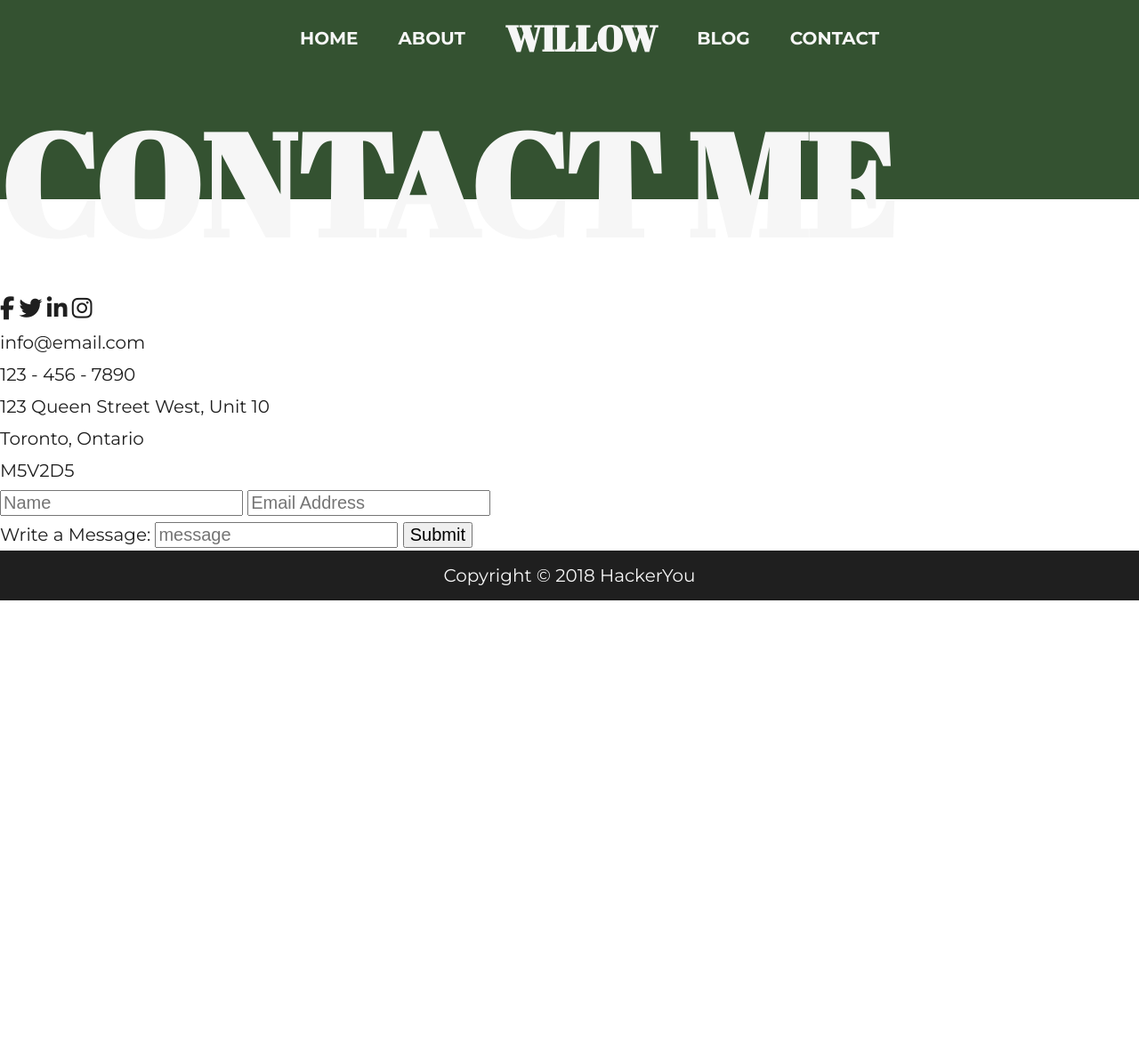
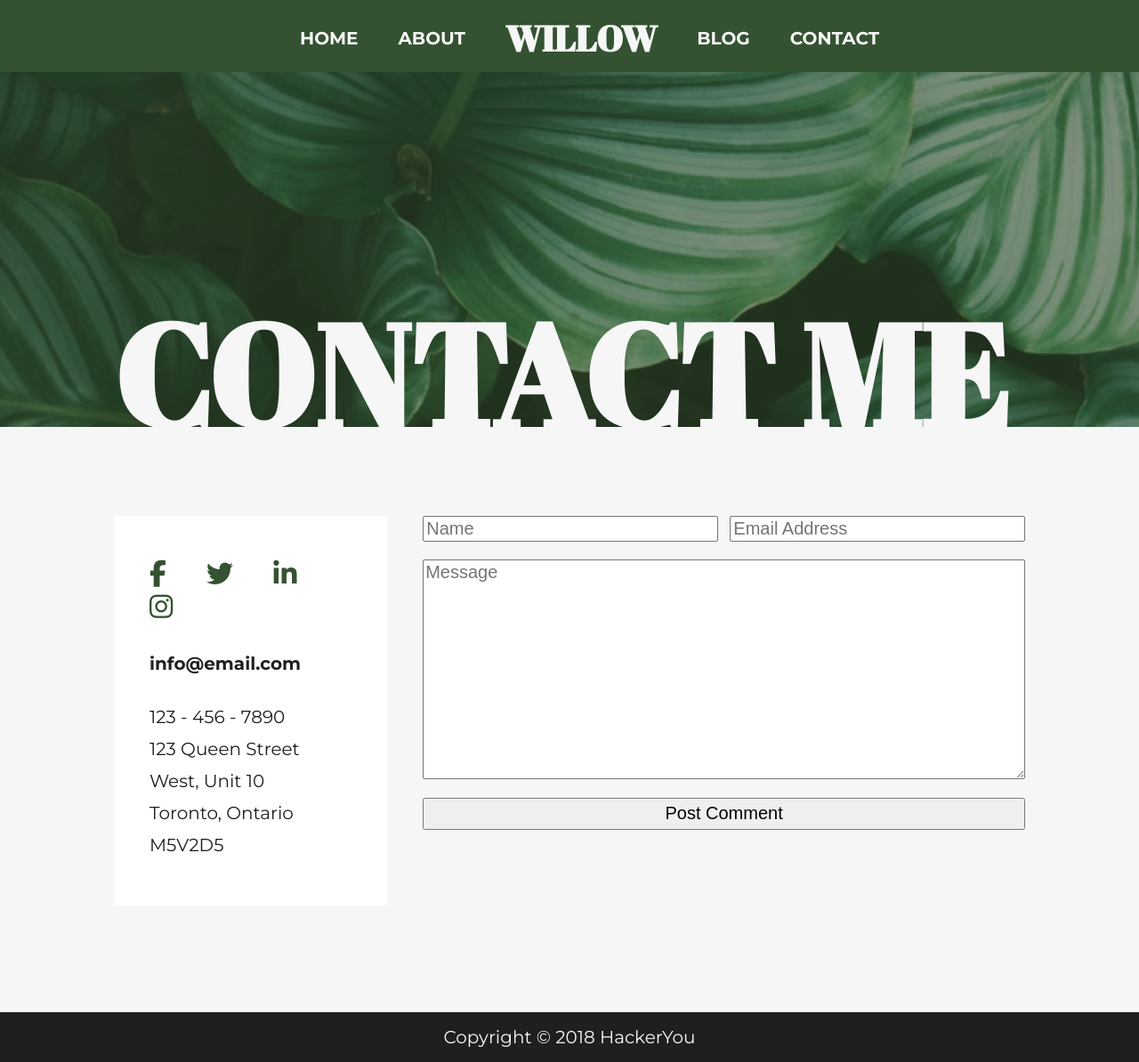
Before and after one commit to PaulSzadurski/projectOne, a plain HTML site: page pages/contact.html in a window 1280 px wide. Shown: the whole page at 89% size. Before the commit the page ends 800 px from the top, so only its background shows below. Drawn offline with Linux system fonts and the light colour scheme.

Commit message:
added styling to the contact page

```diff
--- a/pages/contact.html
+++ b/pages/contact.html
@@ -22,10 +22,13 @@
         <li><a href="contact.html">Contact</a></li>
       </ul>
     </nav>
+    <div class="wrapper">
       <h1>Contact Me</h1>
+    </div>
   </header>
 
   <main>
+    <div class="wrapper contactFlex">
       <section class="contactInfo">
         <ul>
           <li class="contactIcons">
@@ -41,7 +44,7 @@
           <li>M5V2D5</li>
         </ul>
       </section>
-    <form action="submit">
+      <form action="submit" class="contactForm">
         <div class=formFlex>
           <label for="username" class="sr-only">Your Name:</label>
           <input type="text" name="username" id="username" placeholder="Name">
@@ -50,11 +53,15 @@
           <input type="email" name="email" id="email" placeholder="Email Address">
         </div>
 
-      <label for="message">Write a Message:</label>
-      <input type="textarea" name="message" id="message" placeholder="message">
-
-      <input type="submit" value="Submit">
+        <div class="contactText">
+          <label for="message" class="sr-only">Write a Message:</label>
+          <textarea name="message" id="message" placeholder="Message" rows="10"></textarea>
+        </div>
+        <div class="contactSubmit">
+          <input type="submit" value="Post Comment">
+        </div>
       </form>
+    </div>
   </main>
 
   <footer><section class="copyright">Copyright © 2018 HackerYou</section></footer>
--- /dev/null
+++ b/styles/sass/partials/_contact.scss
@@ -0,0 +1,79 @@
+@import 'variables';
+
+// header
+.contactHeader {
+  height: 60vh;
+  background-image: url(../assets/contact-image-1.jpg);
+  background-repeat: no-repeat;
+  background-size: cover;
+  position: relative;
+}
+
+.contactHeader h1 {
+  position: absolute;
+  margin: 0;
+  bottom: 0;
+  height: 3.9rem;
+}
+
+// main
+main {
+  background: $whiteShade;
+}
+
+.contactFlex {
+  display: flex;
+  padding-top: 5rem;
+  padding-bottom: 6rem;
+}
+
+.contactInfo {
+  width: 30%;
+  background: white;
+  padding: 2.5rem 2rem;
+}
+
+.contactInfo i {
+  color: $pine;
+  margin-right: 2rem;
+  font-size: 1.5rem;
+}
+
+.contactInfo li:nth-child(2) {
+  font-weight: bold;
+  padding: 1.2rem 0;
+}
+
+.contactForm {
+  margin-left: 2rem;
+  width: calc(70% - 2rem);
+  display: flex;
+  flex-direction: column;
+}
+
+.contactForm > * {
+  padding-bottom: 1rem;
+}
+
+.formFlex {
+  display: flex;
+  justify-content: space-between;
+}
+
+.formFlex input {
+  width: 49%;
+}
+
+.contactText textarea {
+  width: 100%;
+  height: 100%;
+}
+
+.contactSubmit {
+  padding-bottom: 0;
+}
+
+.contactSubmit input {
+  width: 100%;
+  height: 100%;
+}
--- a/styles/sass/partials/_header.scss
+++ b/styles/sass/partials/_header.scss
@@ -1,9 +1,10 @@
-header {
+nav {
   background-color: $pine;
 }
 
 .homeHeader {
   height: 80vh;
+  background-color: $pine;
 }
 
 nav {
--- a/styles/sass/styles.scss
+++ b/styles/sass/styles.scss
@@ -3,6 +3,7 @@
 @import 'partials/header';
 @import 'partials/variables';
 @import 'partials/footer';
+@import 'partials/contact';
 
 .wrapper {
   margin: 0 auto;
```
Also changed, not shown: pages/blog.html (+1 -1 lines), styles/styles.css. Lines whose indentation alone changed are shown as unchanged.
